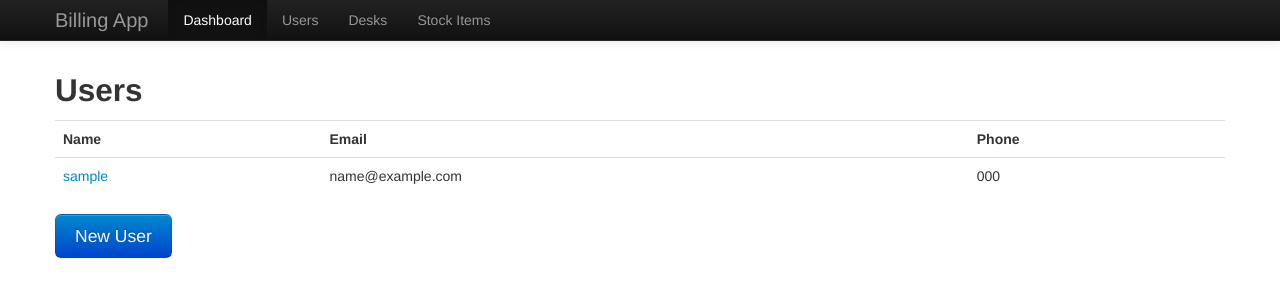
After one commit to NadeemRawther/PyBilling, a Flask app: page /users in a window 1280 px wide. The commit adds this page. Shown: the top 300 px of the page. Run offline with Flask 2, Linux system fonts and the light colour scheme; tables that the repository leaves empty hold one stand-in row (values such as "Sample post").

Commit message:
Adding users page

```diff
--- a/app/__init__.py
+++ b/app/__init__.py
@@ -32,6 +32,11 @@ def login():
             return render_template('index.html')
     return render_template('login.html', error=error)
 
+@app.route("/users", methods=['GET'])
+def get_users():
+    return render_template('users.html',
+        users=Users.query.order_by(Users.created_at.desc()).all()
+    )
 @app.route('/new', methods=['GET', 'POST'])
 def new():
     return render_template('new.html')
--- a/app/models/user_model.py
+++ b/app/models/user_model.py
@@ -9,13 +9,15 @@ class Users(db.Model):
     username = db.Column(db.String(128))
     email = db.Column(db.String(128))
     password = db.Column(db.String(128))
+    phone = db.Column(db.String(128))
     created_at = db.Column(db.DateTime)
 
-    def __init__(self, role, username, email, password):
+    def __init__(self, role, username, email, password, phone):
         self.role = role
         self.username = username
         self.password = password
         self.email = email
+        self.phone = phone
         self.created_at = datetime.utcnow()
 
     def verify_password(self, password):
--- a/app/templates/layout.html
+++ b/app/templates/layout.html
@@ -1,5 +1,5 @@
 <!doctype html>
-<title>Alacarte Web Application</title>
+<title>Billing App</title>
 <meta name="viewport" content="initial-scale=1.0, user-scalable=no">
 <meta charset="utf-8">
 <link href="/static/css/bootstrap.css" rel="stylesheet">
@@ -22,13 +22,13 @@ body {
                     <span class="icon-bar"></span> <span class="icon-bar"></span> <span
                         class="icon-bar"></span>
                 </button>
-                <a class="brand" href="/">Alacarte</a>
+                <a class="brand" href="/">Billing App</a>
                 <div class="nav-collapse collapse">
                     <ul class="nav">
-                        <li class="active"><a href="/">Home</a></li>
-                        <li><a href="/new">Users</a></li>
-                        <li><a href="/new">Roles</a></li>
-                        <li><a href="/new">Categories</a></li>
+                        <li class="active"><a href="/dashboard">Dashboard</a></li>
+                        <li><a href="/users">Users</a></li>
+                        <li><a href="/desks">Desks</a></li>
+                        <li><a href="/stocks">Stock Items</a></li>
                     </ul>
                 </div>
                 <!--/.nav-collapse -->
--- /dev/null
+++ b/app/templates/users.html
@@ -0,0 +1,22 @@
+{% extends "layout.html" %}
+{% block body %}
+<div id="main" class="container">
+    <h2>Users</h2>
+    <table class="table table-hover">
+      <tr>
+        <th>Name
+        <th>Email
+        <th>Phone
+      {%- for user in users %}
+      <tr >
+        <td><a >{{ user.username }}</a>
+        <td >{{ user.email }}
+        <td>{{ user.phone }}
+      {%- endfor %}
+    </table>
+    <p>
+      <a href="{{ url_for('new') }}" class="btn btn-large btn-primary">New User</a>
+
+
+</div>
+{% endblock %}
```
